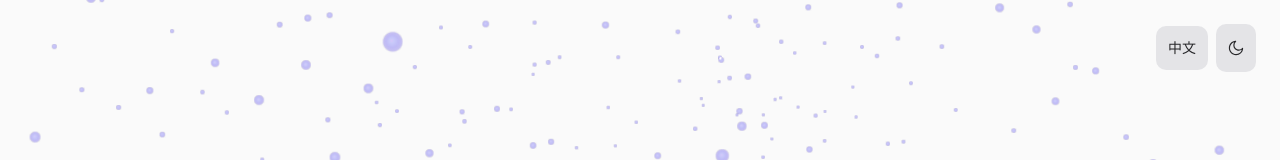
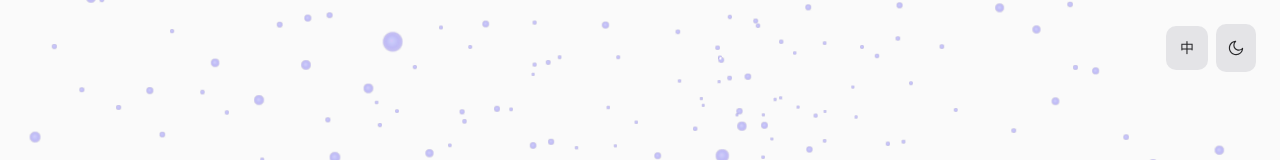
Before and after one commit to YinWeiLin/wilyn-blog, a Next.js app: page /en in a window 1280 px wide. Shown: the top 160 px of the page. Built offline with nearby package versions, Linux system fonts and the light colour scheme.

Commit message:
ci: 切换为 SSH 密钥部署方式

```diff
--- a/app/components/common/ControlBar/LangToggle.tsx
+++ b/app/components/common/ControlBar/LangToggle.tsx
@@ -19,7 +19,7 @@ const LangToggle = () => {
     return (
         <button
             onClick={handleToggle}
-            className="rounded-lg bg-zinc-200 px-3 py-3 text-sm font-medium text-zinc-800 transition-colors hover:bg-zinc-300 dark:bg-zinc-700 dark:text-zinc-200 dark:hover:bg-zinc-600"
+            className="w-[42px] rounded-lg bg-zinc-200 px-3 py-3 text-sm font-medium text-zinc-800 transition-colors hover:bg-zinc-300 dark:bg-zinc-700 dark:text-zinc-200 dark:hover:bg-zinc-600"
         >
             {t('toggle')}
         </button>
--- /dev/null
+++ b/global.d.ts
@@ -0,0 +1,7 @@
+import type zh from './messages/zh.json';
+
+declare module 'next-intl' {
+    interface AppConfig {
+        Messages: typeof zh;
+    }
+}
--- a/messages/en.json
+++ b/messages/en.json
@@ -41,6 +41,6 @@
         "toggle": "Toggle theme"
     },
     "lang": {
-        "toggle": "中文"
+        "toggle": "中"
     }
 }
--- a/messages/zh.json
+++ b/messages/zh.json
@@ -41,6 +41,6 @@
         "toggle": "切换主题"
     },
     "lang": {
-        "toggle": "EN"
+        "toggle": "En"
     }
 }
```
